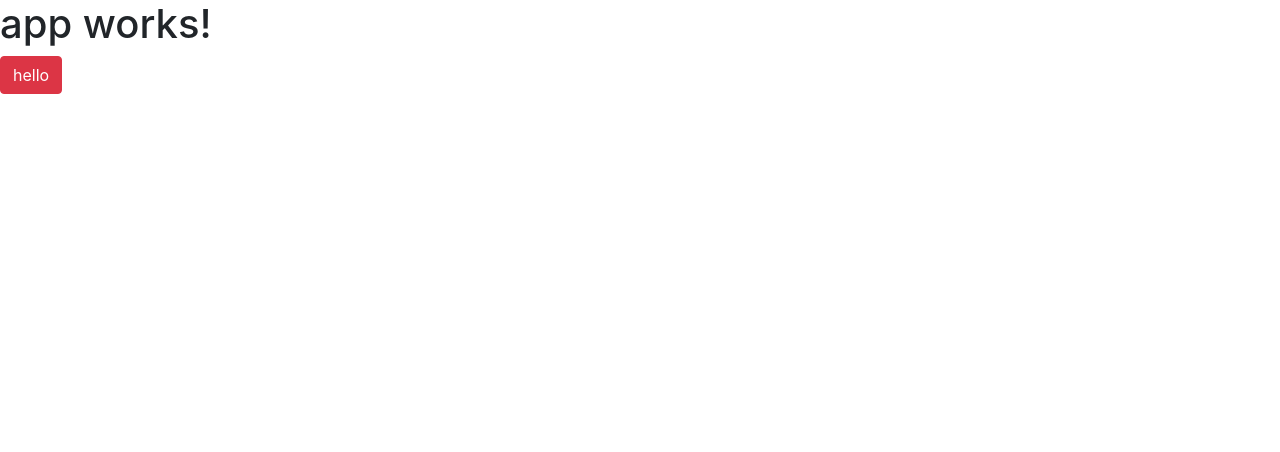
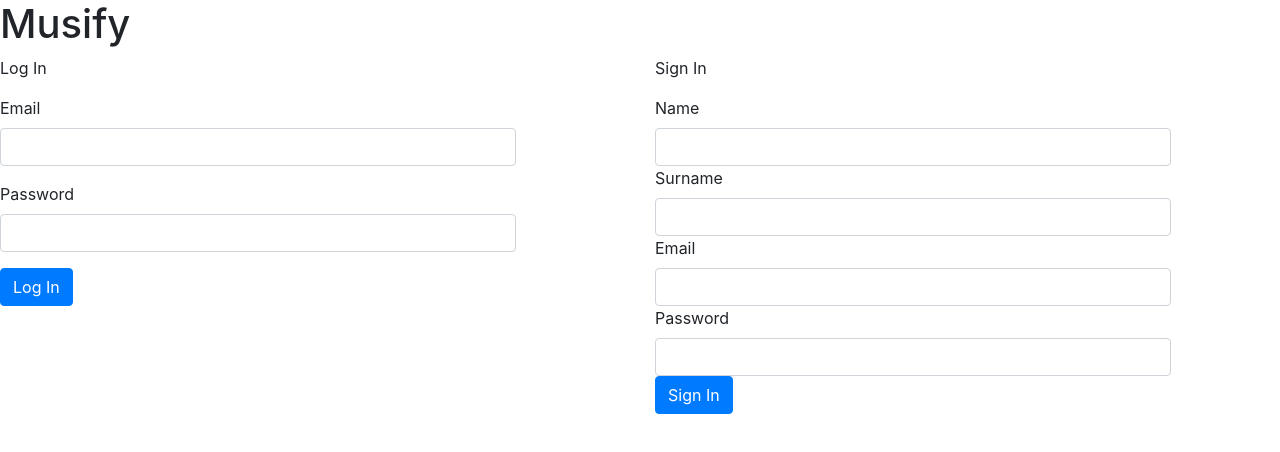
Before and after one commit to ervitis/mean2-client, an Angular app: page / in a window 1280 px wide. Shown: the top 452 px of the page. Built offline with nearby package versions, Linux system fonts and the light colour scheme.

Commit message:
feat: login

```diff
--- a/src/app/app.component.html
+++ b/src/app/app.component.html
@@ -1,3 +1,59 @@
-<h1>
-  {{title}}
-</h1>
+<div class="row">
+  <div class="navigation col col-xs-2">
+    <h1>{{title}}</h1>
+  </div>
+
+  <div class="clearfix"></div>
+
+  <div *ngIf="identity" class="central col col-xs-10">
+    <p>Logged</p>
+  </div>
+</div>
+
+<div class="row" *ngIf="! identity">
+  <div class="col col-xs-6">
+    <p>Log In</p>
+    <div *ngIf="errMessage">
+      <div class="alert alert-info">
+        <strong>Error</strong> {{errMessage}}
+      </div>
+    </div>
+    <div class="row">
+      <form #loginForm="ngForm" (ngSubmit)="onSubmit()" class="col-md-10">
+        <p>
+          <label>Email</label>
+          <input #email="ngModel" name="email" [(ngModel)]="user.email" type="text" class="form-control" required>
+          <span class="alert alert-danger" *ngIf="! email.valid && email.touched">Required</span>
+        </p>
+
+        <p>
+          <label>Password</label>
+          <input #password="ngModel" name="password" [(ngModel)]="user.password" type="password" class="form-control" required>
+          <span class="alert alert-danger" *ngIf="! password.valid && password.touched">Required</span>
+        </p>
+
+        <input type="submit" class="btn btn-primary" value="Log In">
+      </form>
+    </div>
+  </div>
+  <div class="col col-xs-6">
+    <p>Sign In</p>
+    <div class="row">
+      <form class="col-md-10">
+        <label>Name</label>
+        <input type="text" class="form-control" required>
+
+        <label>Surname</label>
+        <input type="text" class="form-control" required>
+
+        <label>Email</label>
+        <input type="email" class="form-control" required>
+
+        <label>Password</label>
+        <input type="password" class="form-control" required>
+
+        <input type="submit" class="btn btn-primary" value="Sign In">
+      </form>
+    </div>
+  </div>
+</div>
--- a/src/app/app.component.ts
+++ b/src/app/app.component.ts
@@ -1,10 +1,60 @@
-import { Component } from '@angular/core';
+import { Component, OnInit } from '@angular/core';
+import {User} from "./models/user";
+import {UserService} from './services/user.service';
 
 @Component({
   selector: 'app-root',
   templateUrl: './app.component.html',
-  styleUrls: ['./app.component.css']
+  styleUrls: ['./app.component.css'],
+  providers: [UserService]
 })
-export class AppComponent {
-  title = 'app works!';
+export class AppComponent implements OnInit {
+  title = 'Musify';
+  user: User;
+  identity;
+  token;
+  errMessage;
+
+  constructor(private userService: UserService) {
+    this.user = new User();
+  }
+
+  ngOnInit() {
+  }
+
+  public onSubmit() {
+    console.log(this.user);
+
+    this.userService.signup(this.user).subscribe(
+        res => {
+          this.identity = res['user'];
+
+          if (this.identity._id) {
+            this.userService.signup(this.user, true).subscribe(
+                res => {
+                  const token = res['token'] != null && res['token'].length > 0 ? res['token'] : null;
+                  if (! token) {
+                    this.errMessage = 'Token not generated'
+                  } else {
+                    this.errMessage = null;
+                  }
+                },
+                error => {
+                  this.errMessage = error.error.message;
+                }
+            )
+          } else {
+              this.errMessage = 'User not logged';
+          }
+        },
+        error => {
+          const errMessage = <any>error;
+
+          if (errMessage != null) {
+            this.errMessage = error.error.message;
+            console.log(error)
+          }
+        }
+    )
+  }
 }
--- a/src/app/app.module.ts
+++ b/src/app/app.module.ts
@@ -1,7 +1,7 @@
 import { BrowserModule } from '@angular/platform-browser';
 import { NgModule } from '@angular/core';
 import { FormsModule } from '@angular/forms';
-import { HttpModule } from '@angular/http';
+import { HttpClientModule } from '@angular/common/http';
 
 import { AppComponent } from './app.component';
 
@@ -12,7 +12,7 @@ import { AppComponent } from './app.component';
   imports: [
     BrowserModule,
     FormsModule,
-    HttpModule
+    HttpClientModule
   ],
   providers: [],
   bootstrap: [AppComponent]
--- /dev/null
+++ b/src/app/models/user.ts
@@ -0,0 +1,10 @@
+export class User {
+    constructor(
+        public name: string = null,
+        public surname: string = null,
+        public email: string = null,
+        public password: string = null,
+        public rol: string = 'ROLE_USER',
+        public image: string = null
+    ){}
+}
--- /dev/null
+++ b/src/app/services/global.ts
@@ -0,0 +1,4 @@
+export const GLOBAL = {
+    url: 'http://localhost:3000/api/',
+    ip: '127.0.0.1'
+};
--- /dev/null
+++ b/src/app/services/user.service.ts
@@ -0,0 +1,27 @@
+import {Injectable} from '@angular/core';
+import 'rxjs/add/operator/map';
+import {Observable} from 'rxjs/Observable';
+import { HttpClient, HttpHeaders, HttpResponse } from '@angular/common/http';
+
+import {GLOBAL} from './global';
+
+@Injectable()
+export class UserService {
+    public url: string;
+
+    constructor(private http: HttpClient) {
+        this.url = GLOBAL.url;
+    }
+
+    signup(userLogin, gethash = null) {
+        userLogin.gethash = gethash != null ? gethash : null;
+
+        const params = JSON.stringify(userLogin);
+
+        const headers = new HttpHeaders({'Content-Type': 'application/json'});
+
+        return this.http
+            .post(this.url + '/user/login', params, {headers})
+            .map(res => res);
+    }
+}
--- a/src/index.html
+++ b/src/index.html
@@ -14,9 +14,5 @@
 </head>
 <body>
     <app-root>Loading...</app-root>
-
-    <div class="col-xs-12">
-        <div class="btn btn-danger">hello</div>
-    </div>
 </body>
 </html>
```
Also changed, not shown: package.json (+13 -13 lines), src/app/models/album.ts (added, +9 -0 lines), src/app/models/artist.ts (added, +7 -0 lines), src/app/models/song.ts (added, +9 -0 lines).
